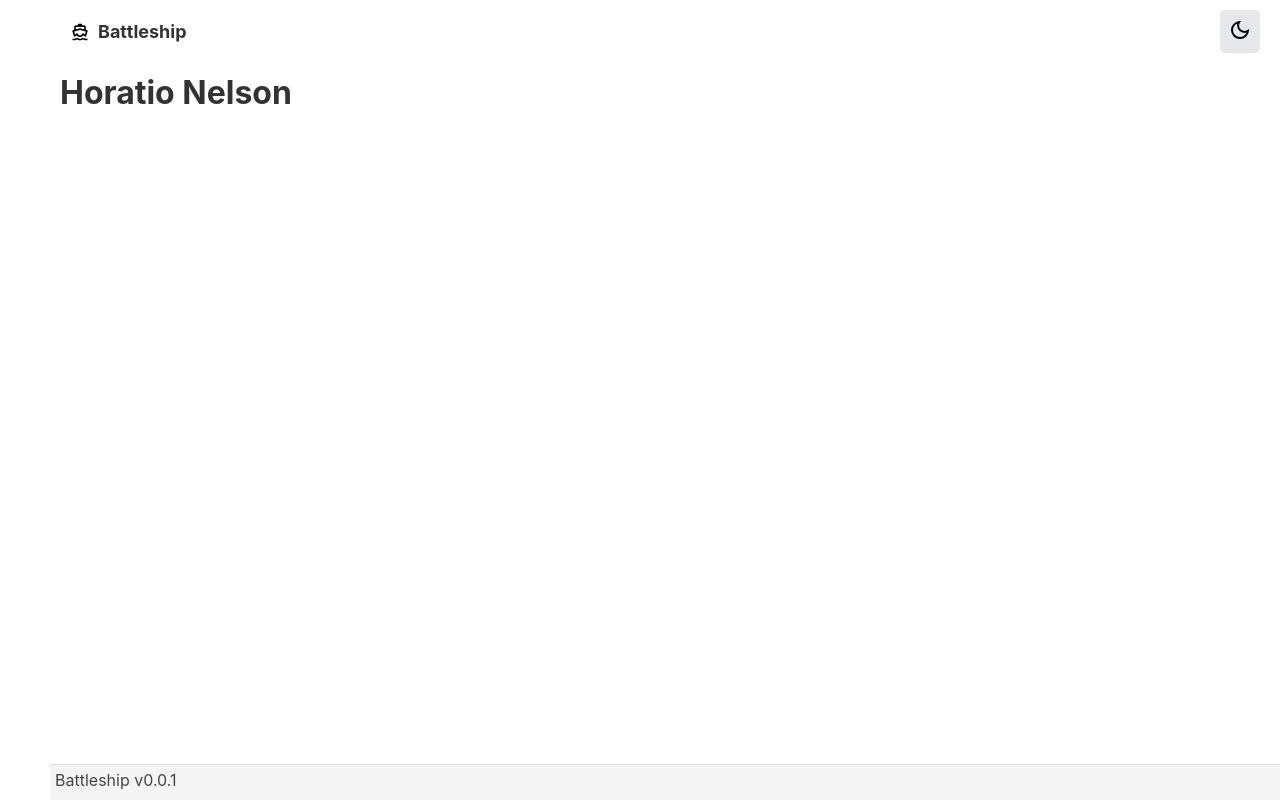
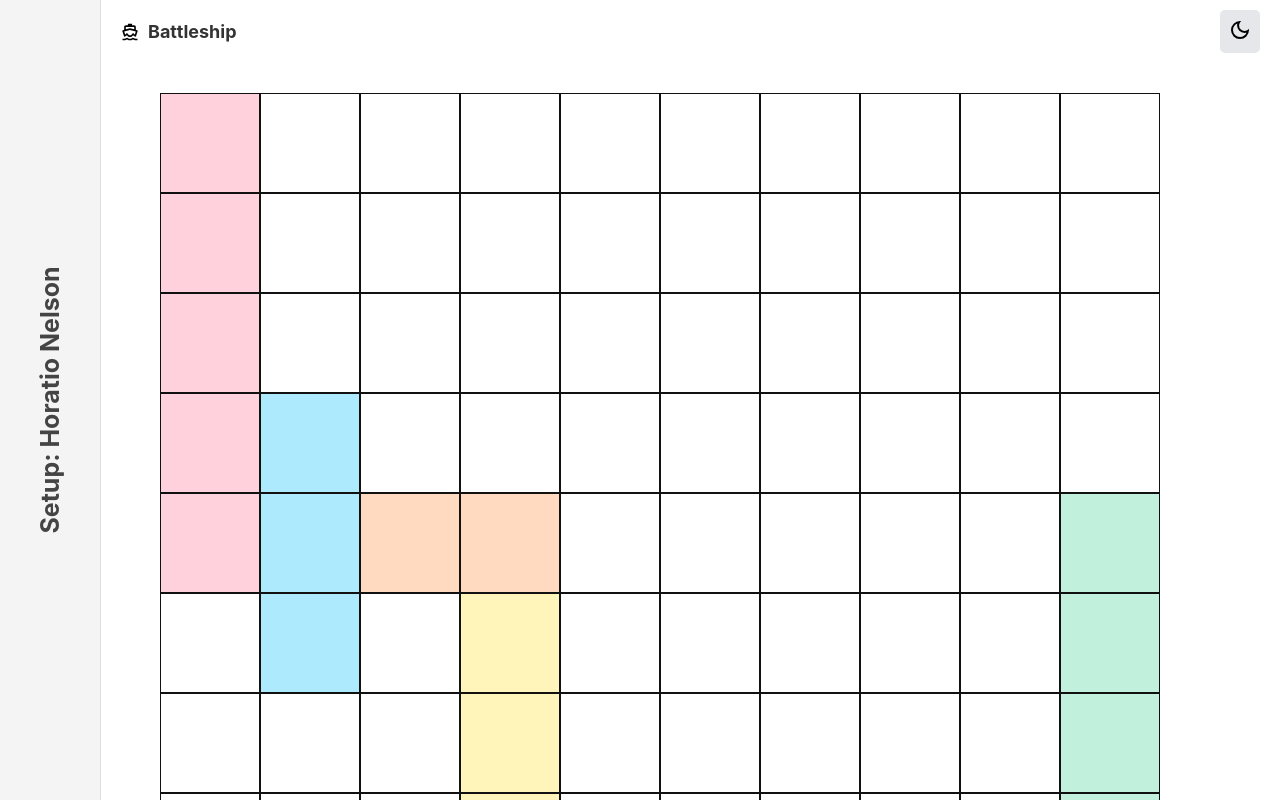
Before and after one commit to MagicalInnkeep/TOP-Battleship, a website built with webpack: page src/template.html in a window 1280 px wide. Both pictures are taken after a click on the button "Play". Shown: the top 800 px of the page. Built offline with nearby package versions, Linux system fonts and the light colour scheme.

Commit message:
Further implementation of DOMController
Updated Css to display the new components and the
sidebar. Had some difficulty rotating the text
within the confines of the sidebar.
Corrected fix in the automatic shipplacement so
that we have ships in both orientations
gameboard.placeShip now places ships with the
correct size instead of one to big
DOMController now displays the grid of the first
player. Basic routine for next player should be
about done as well.

```diff
--- a/src/classes/DOMController.js
+++ b/src/classes/DOMController.js
@@ -59,7 +59,7 @@ export class DOMController{
             this.gameController = new GameController(player1Name,true,player2Name,player2Bool);
 
             container.removeChild(playerCreate);
-            this.domGamePlay();
+            this.setupGamePlay();
         });
 
         playerTwoSwitch.appendChild(playerTwoInputSwitch);
@@ -76,20 +76,77 @@ export class DOMController{
         container.appendChild(playerCreate);
     }
 
-    domGamePlay(){
-        console.log("Play the game!");
-        console.log(this.gameController);
-        this.displayCurrentPlayer(this.gameController.currentPlayer);
+    setupGamePlay(){
+        console.log("Setup the game!");
+        this.setupPlayer();
     }
 
-    displayCurrentPlayer(player){
+    setupPlayer(){
+        //sidebar populate
+        this.displayCurrentPlayer('Setup',this.gameController.currentPlayer);
+        //Display grid
+        this.gameController.computerShipPlacement(this.gameController.currentPlayer);
+        this.displayGrid()
+        //Add eventListeners
+
+        //Finish Button
+
+    }
+
+    changePlayer(){
+        //Change player
+        this.gameController.changePlayer();
+        //Display Wait  screen
+        this.displayCurrentPlayer("Waiting", this.gameController.currentPlayer);
+        const container = document.querySelector(".content");
+        container.innerHTML = '';
+
+
+        const btnNextPlayer = document.createElement("button");
+        btnNextPlayer.textContent=`Waiting on ${this.gameController.currentPlayer}`;
+
+        btnNextlayer.addEventListener('click', (event) =>{
+            event.preventDefault();
+            container.innerHTML = '';
+            this.setupPlayer();
+        });
+    }
+
+    displayCurrentPlayer(phase,player){
         const playerName= player.name;
+        const sidebar = document.querySelector("#mySidebar");
+
+        const playerDisplay = document.createElement("div");
+        playerDisplay.textContent=`${phase}:   ${playerName}`;
+
+        sidebar.appendChild(playerDisplay);
+
+    }
+
+    displayGrid(){
         const container = document.querySelector(".content");
 
-        const playerDisplay = document.createElement("h1");
-        playerDisplay.textContent=playerName;
+        const gameEnv = document.createElement("div");
+        gameEnv.setAttribute("class","gameEnv");
+        for(let i=0;i<10;i++){
+            for(let j=0;j<10;j++){
+                const cell = document.createElement("div");
+                cell.setAttribute("id",`cell${i}${j}`);
+                const val = this.gameController.currentPlayer.Gameboard.board[i][j];
+                let celcontent;
+                if(typeof val==='object' && val!==null){
+                    celcontent=val.name;
+                }
+                else{
+                    celcontent=val===null?'null':val;
+                }
 
-        container.appendChild(playerDisplay);
+                cell.setAttribute("class",`content-${celcontent}`)
 
+                gameEnv.appendChild(cell);
+            }
+        }
+
+        container.appendChild(gameEnv);
     }
 }
--- a/src/classes/gameController.js
+++ b/src/classes/gameController.js
@@ -12,10 +12,11 @@ export class GameController {
             {name:"Battleship",length:4},
             {name:"Destroyer",length:3},
             {name:"Submarine" ,length:3},
-            {name:"Patrol Boat",length:2}
+            {name:"PatrolBoat",length:2}
         ]
     }
 
+    //place ships
     computerShipPlacement(player){
         this.ships.forEach((shipInfo)=>{
             const ship = new Ship(shipInfo.name, shipInfo.length);
@@ -23,10 +24,15 @@ export class GameController {
             while(!placed){
                 const x = Math.floor(Math.random()*10);
                 const y = Math.floor(Math.random()*10);
-                const o = Math.floor(Math.random())==0?"H":"V";
-                placed  = player.placeShip(ship,x,y,o);
+                const o = Math.floor(Math.random()*2)==0?"H":"V";
+                placed  = player.Gameboard.placeShip(ship,x,y,o);
             }
         })
     }
 
+    //Change players
+    nextPlayer(){
+        currentPlayer===this.player1?this.player2:this.player1;
+    }
+
 }
--- a/src/classes/gameboard.js
+++ b/src/classes/gameboard.js
@@ -23,7 +23,7 @@ export class Gameboard {
         if(x<0 || y<0){ return false;}
         if(this.checkPlacement(ship,x,y,orient)){
             //TODO
-            for(let i=0;i<=ship.size;i++){
+            for(let i=0;i<ship.size;i++){
                 const posX = orient==="H" ? x+i : x;
                 const posY = orient==="H" ? y : y+i;
                 this.board[posX][posY]=ship;
--- a/src/styles.css
+++ b/src/styles.css
@@ -6,6 +6,11 @@
     --toggle-btn-bg: #e5e7eb;
     --toggle-btn-text: #111;
     --border-color: #ddd;
+    --color-Carrier: #FFD1DC;
+    --color-Battleship:#C1F0DC;
+    --color-Destroyer:#FFF5BA;
+    --color-Submarine:#AEEAFD;
+    --color-PatrolBoat:#FFDAC1;
 }
 
 /* Dark Mode */
@@ -17,6 +22,11 @@
     --toggle-btn-bg: #333;
     --toggle-btn-text: #fff;
     --border-color: #444;
+    --color-Carrier: #FF4F81;
+    --color-Battleship:#3EF8B3;
+    --color-Destroyer:#FFF95B;
+    --color-Submarine: #4FC3FF;
+    --color-PatrolBoat:#FF9E7C;;
 }
 
 /* Apply to Body */
@@ -59,10 +69,34 @@ body {
 .dark-mode .svg-icon {
     filter: invert(86%);
 }
+.sidebar {
+    height: 100vh;
+    width: 100px;
+    position: fixed;
+    top: 0;
+    left: 0;
+    background-color: var(--sidebar-bg);
+    color: var(--sidebar-text);
 
+    transition: width 0.5s ease, background 0.3s ease, color 0.3s ease;
+    border-right: 1px solid var(--border-color);
+    display: flex;
+    flex-direction: column;
+    justify-content: center;
+    align-items: center;
+}
+
+
+.sidebar > div {
+    font-size: 25px;
+    font-weight: bold;
+    transform: rotate(-90deg);
+    transform-origin: center center;
+    white-space: nowrap;
+  }
 /* Main Content */
 .main {
-    margin-left: 50px;
+    margin-left: 100px;
     transition: margin-left 0.5s ease;
     display: flex;
     flex-direction: column;
@@ -222,3 +256,44 @@ body {
   .slider.round:before {
     border-radius: 50%;
   }
+
+  /*GRID*/
+  .gameEnv {
+    display: grid;
+    grid-template-columns: repeat(10, 1fr);
+    width: 1000px;
+    margin-left: 50px;
+    margin-top: 20px;
+    margin-bottom: 20px;
+}
+
+.gameEnv div {
+    width: 100px;
+    height: 100px;
+    background-color: var(--bg-color);
+    border: 1px solid var(--toggle-btn-text);
+    display: flex;
+    justify-content: center;
+    align-items: center;
+    font-size: 2em;
+    font-weight: bold;
+    cursor: pointer;
+    transition: background-color 0.3s;
+    box-sizing: border-box;
+}
+
+.gameEnv>.content-Carrier {
+    background-color: var(--color-Carrier)!important;
+}
+.gameEnv>.content-Battleship {
+    background-color: var(--color-Battleship)!important;
+}
+.gameEnv>.content-Destroyer {
+    background-color: var(--color-Destroyer)!important;
+}
+.gameEnv>.content-Submarine {
+    background-color: var(--color-Submarine)!important;
+}
+.gameEnv>.content-PatrolBoat {
+    background-color: var(--color-PatrolBoat)!important;
+}
--- a/src/template.html
+++ b/src/template.html
@@ -6,6 +6,7 @@
     <title>Battleship</title>
 </head>
 <body>
+    <div class="sidebar" id="mySidebar"></div>
     <div class="main" id="main">
         <div class="topbar">
             <div class="logo"><img class="svg-icon" id="logo" src="./img/boat.svg" width="20" height="20" alt="logo"> Battleship</div>
```
